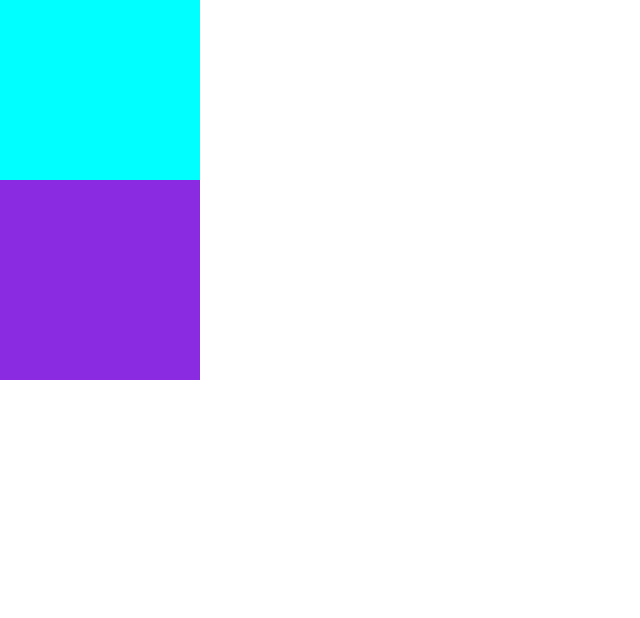
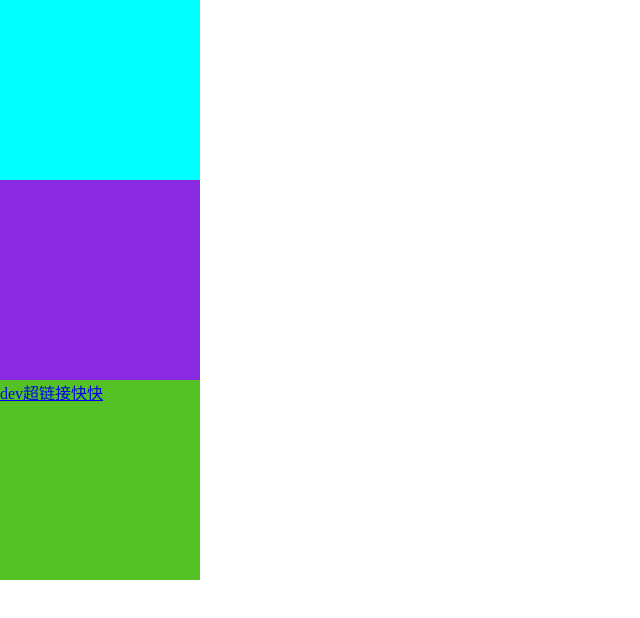
Before and after one commit to LMY1214/10.28-, a plain HTML site: page index.html in a window 1280 px wide. Shown: the part 66-684 px from the top of the page, without its empty margins (0-640 px from the left). Drawn offline with Linux system fonts and the light colour scheme.

Commit message:
'10.2803加了a快快'

```diff
--- a/css/index.less
+++ b/css/index.less
@@ -15,3 +15,10 @@ span {
     height: 200px;
     background-color: blueviolet;
 }
+
+a {
+    display: block;
+    width: 200px;
+    height: 200px;
+    background-color: rgb(84, 194, 38);
+}
--- a/index.html
+++ b/index.html
@@ -13,6 +13,7 @@
     <h1>10.28晚01</h1>
     <div></div>
     <span></span>
+    <a href="#">dev超链接快快</a>
 </body>
 
 </html>
```
Also changed, not shown: css/index.css.
